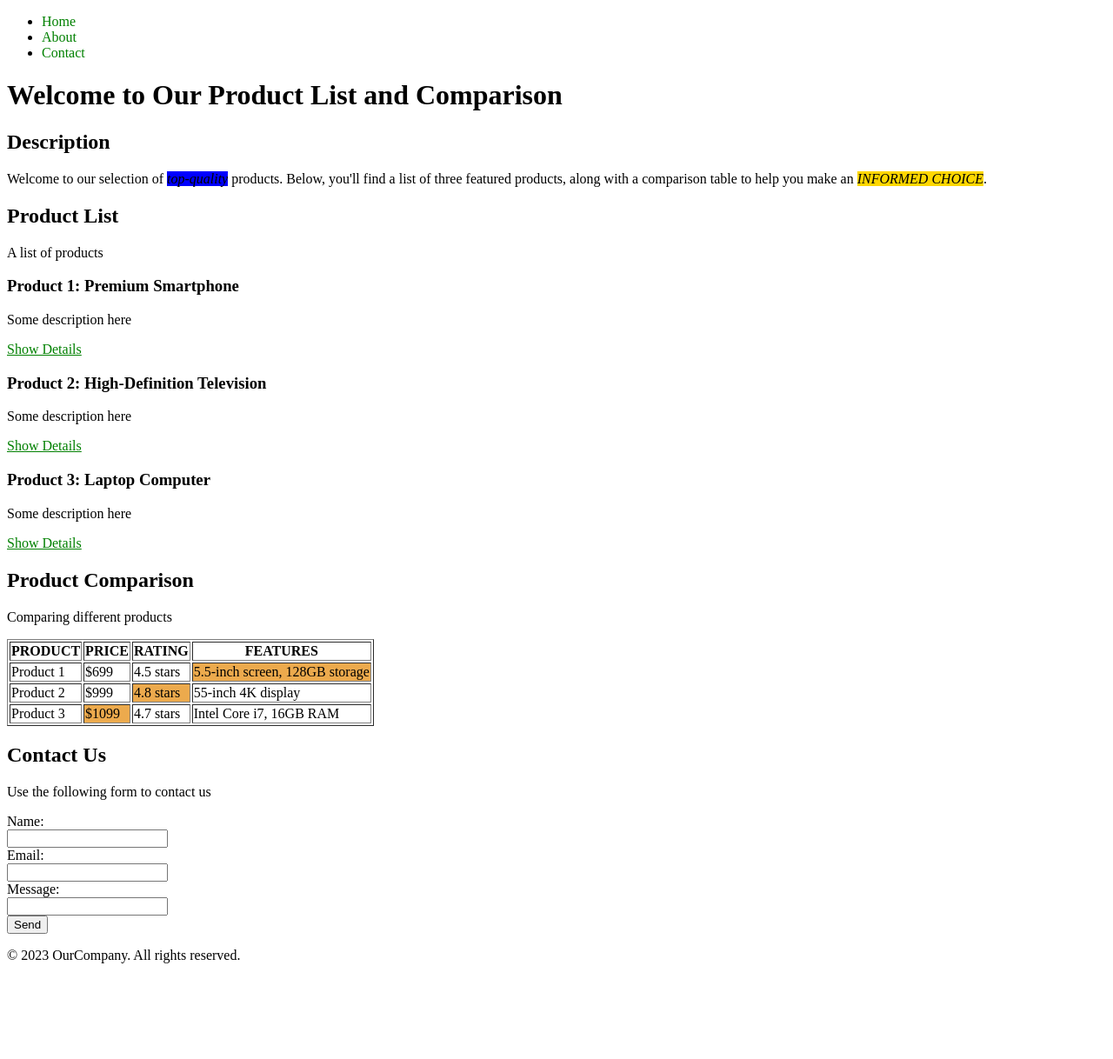
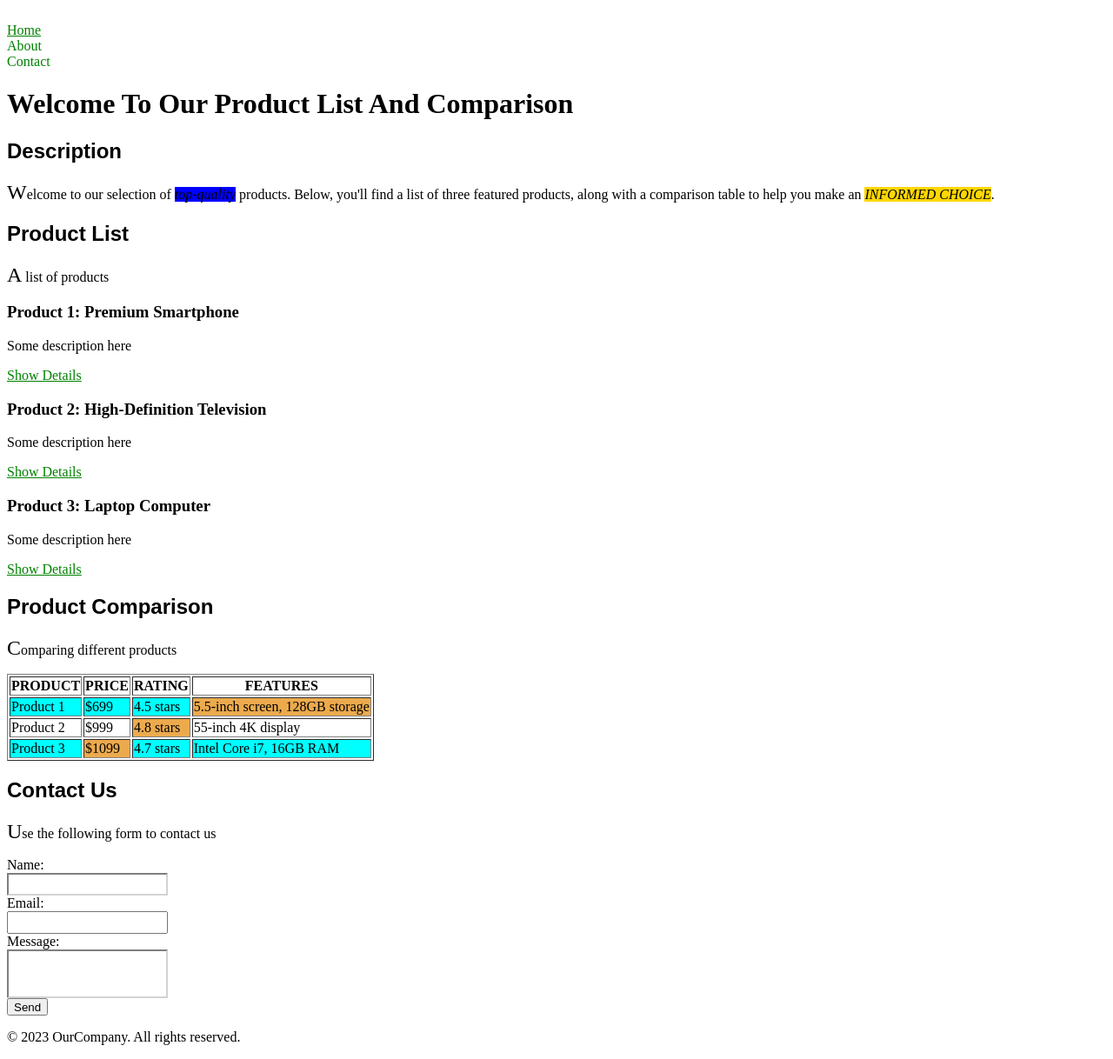
Before and after one commit to MalikAlharbi/SWE-363-231-02, a plain HTML site: page Exercises/03 CSS/2/blank.html in a window 1280 px wide. Shown: the whole page at 87% size. Before the commit the page ends 1124 px from the top, so only its background shows below. Drawn offline with Linux system fonts and the light colour scheme.

Commit message:
Exercise 3 (Advanced Selectors)

```diff
--- a/Exercises/03 CSS/2/style-solution.css
+++ b/Exercises/03 CSS/2/style-solution.css
@@ -18,3 +18,61 @@ em {
     text-transform: uppercase;
     background-color: gold;
 }
+
+h2 {
+    font-family: sans-serif;
+}
+
+h1, h2, h3 {
+    text-transform: capitalize;
+}
+
+h2 + p::first-letter {
+    font-size: x-large;
+}
+
+table tr:hover {
+    background-color: lightyellow;
+  }
+
+  table tr:hover td {
+    background-color: lightyellow;
+  }
+
+
+  nav ul {
+    display: inline;
+  }
+
+  nav ul li:first-child a {
+    text-decoration: underline;
+  }
+
+
+  table tbody tr:nth-child(odd) {
+    background-color: cyan;
+  }
+
+  table tbody tr:nth-child(even) {
+    background-color: #ffffff;
+  }
+
+  ::selection {
+    background-color: lightblue;
+  }
+
+  :not(nav) + a:hover {
+    cursor: pointer;
+  }
+
+  input {
+    height: 20px;
+  }
+
+  input[type="text"] {
+    border-color: lightgray;
+  }
+
+  input[name="message"] {
+    height: 50px;
+  }
```
